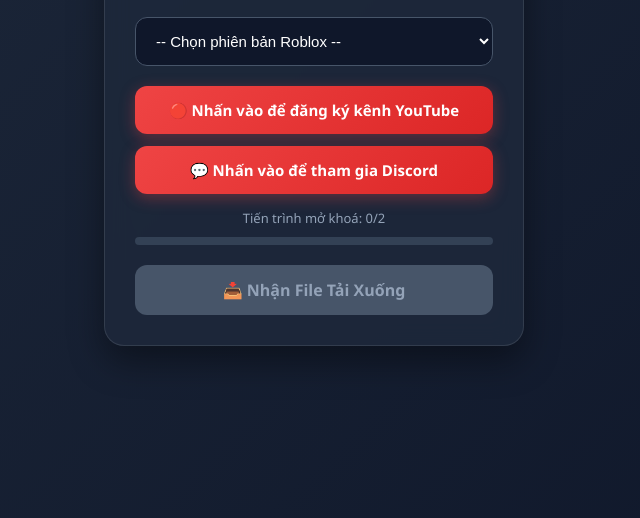
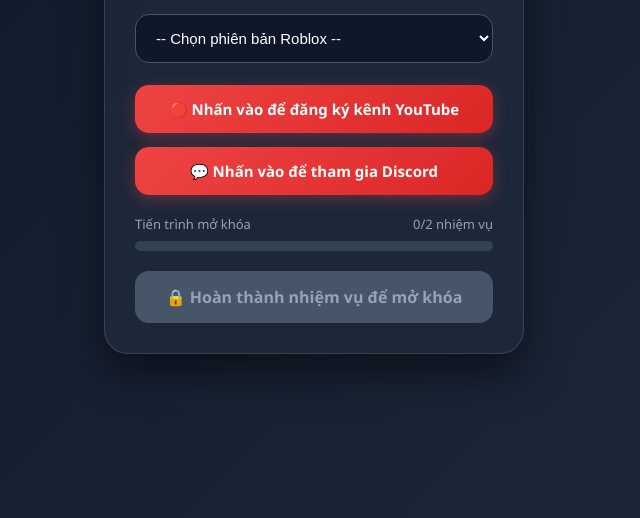
Before and after one commit to nguyengiabinh20111-debug/web-tai-filee, a plain HTML site: page index.html in a window 1280 px wide. Shown: the part 282-800 px from the top of the page, without its empty margins (326-966 px from the left). Drawn offline with Linux system fonts and the light colour scheme.

Commit message:
Update index.html

```diff
--- a/index.html
+++ b/index.html
@@ -8,7 +8,7 @@
         * { box-sizing: border-box; }
         body {
             font-family: 'Segoe UI', Tahoma, Geneva, Verdana, sans-serif;
-            background: linear-gradient(135deg, #1e293b, #0f172a);
+            background: linear-gradient(135deg, #0f172a, #1e293b);
             margin: 0;
             padding: 20px;
             display: flex;
@@ -18,36 +18,36 @@
             color: #fff;
         }
         .card {
-            background: rgba(30, 41, 59, 0.85);
-            backdrop-filter: blur(12px);
-            border: 1px solid rgba(255, 255, 255, 0.1);
+            background: rgba(30, 41, 59, 0.9);
+            backdrop-filter: blur(16px);
+            border: 1px solid rgba(255, 255, 255, 0.12);
             padding: 30px;
-            border-radius: 20px;
-            box-shadow: 0 15px 35px rgba(0,0,0,0.4);
+            border-radius: 24px;
+            box-shadow: 0 20px 40px rgba(0,0,0,0.5);
             width: 100%;
             max-width: 420px;
             text-align: center;
         }
         h2 {
             font-size: 24px;
-            margin-bottom: 5px;
+            margin-bottom: 8px;
             color: #f8fafc;
             font-weight: 700;
         }
         .subtitle {
             font-size: 13px;
             color: #94a3b8;
-            margin-bottom: 20px;
+            margin-bottom: 22px;
             text-transform: uppercase;
-            letter-spacing: 1px;
+            letter-spacing: 1.2px;
         }
         .select-group {
-            margin-bottom: 20px;
+            margin-bottom: 22px;
         }
         .select-box {
             width: 100%;
             padding: 14px 16px;
-            border-radius: 12px;
+            border-radius: 14px;
             border: 1px solid #475569;
             font-size: 15px;
             background: #0f172a;
@@ -56,40 +56,55 @@
             cursor: pointer;
             transition: all 0.3s ease;
         }
+        .select-box:focus {
+            border-color: #3b82f6;
+            box-shadow: 0 0 0 3px rgba(59, 130, 246, 0.25);
+        }
         .task-btn {
             display: flex;
             align-items: center;
             justify-content: center;
+            gap: 10px;
             background: linear-gradient(135deg, #ef4444, #dc2626);
             color: white;
             padding: 14px;
             border: none;
-            border-radius: 12px;
+            border-radius: 14px;
             width: 100%;
             font-size: 15px;
-            font-weight: bold;
+            font-weight: 600;
             cursor: pointer;
             text-decoration: none;
-            margin-bottom: 12px;
+            margin-bottom: 14px;
             transition: all 0.3s ease;
             box-shadow: 0 4px 15px rgba(239, 68, 68, 0.35);
+        }
+        .task-btn:hover {
+            transform: translateY(-2px);
+            box-shadow: 0 6px 20px rgba(239, 68, 68, 0.5);
         }
         .task-btn.completed {
             background: linear-gradient(135deg, #10b981, #059669);
             box-shadow: 0 4px 15px rgba(16, 185, 129, 0.35);
         }
-        .progress-text {
+        .progress-container {
+            margin: 20px 0;
+            text-align: left;
+        }
+        .progress-info {
+            display: flex;
+            justify-content: space-between;
             font-size: 13px;
             color: #94a3b8;
-            margin: 15px 0 10px 0;
+            margin-bottom: 8px;
+            font-weight: 500;
         }
         .progress-bar-container {
             width: 100%;
-            height: 8px;
+            height: 10px;
             background: #334155;
-            border-radius: 4px;
+            border-radius: 5px;
             overflow: hidden;
-            margin-bottom: 20px;
         }
         .progress-bar {
             width: 0%;
@@ -98,30 +113,34 @@
             transition: width 0.4s ease, background 0.4s ease;
         }
         .download-btn {
+            display: flex;
+            align-items: center;
+            justify-content: center;
+            gap: 10px;
             background: #475569;
             color: #94a3b8;
-            padding: 14px;
+            padding: 15px;
             border: none;
-            border-radius: 12px;
+            border-radius: 14px;
             width: 100%;
             font-size: 16px;
             font-weight: bold;
             cursor: not-allowed;
             text-decoration: none;
-            display: inline-block;
             transition: all 0.3s ease;
             pointer-events: none;
+            box-shadow: none;
         }
         .download-btn.active {
             background: linear-gradient(135deg, #22c55e, #16a34a);
             color: white;
             cursor: pointer;
             pointer-events: auto;
-            box-shadow: 0 4px 15px rgba(34, 197, 94, 0.35);
+            box-shadow: 0 4px 20px rgba(34, 197, 94, 0.4);
         }
         .download-btn.active:hover {
             transform: translateY(-2px);
-            box-shadow: 0 6px 20px rgba(34, 197, 94, 0.5);
+            box-shadow: 0 6px 25px rgba(34, 197, 94, 0.6);
         }
     </style>
 </head>
@@ -129,7 +148,7 @@
 
 <div class="card">
     <h2 id="titleText">Delta Roblox</h2>
-    <div class="subtitle">Kênh Cập Nhật Chính Thức</div>
+    <div class="subtitle">🔒 Hệ Thống Xác Thực Mở Khóa</div>
 
     <div class="select-group">
         <select id="versionSelect" class="select-box" onchange="updateInfo(this)">
@@ -139,25 +158,30 @@
         </select>
     </div>
 
-    <!-- Nút 1: YouTube -->
+    <!-- Nút số 1: YouTube -->
     <a href="https://youtube.com/@congdongscript?si=wdPztpaB3mqr2izj" target="_blank" class="task-btn" id="ytBtn" onclick="completeTask('yt')">
         🔴 Nhấn vào để đăng ký kênh YouTube
     </a>
 
-    <!-- Nút 2: Discord -->
+    <!-- Nút số 2: Discord -->
     <a href="https://discord.gg/dFGDzvChZ" target="_blank" class="task-btn" id="dcBtn" onclick="completeTask('dc')">
         💬 Nhấn vào để tham gia Discord
     </a>
 
-    <!-- Tiến trình -->
-    <div class="progress-text" id="progressText">Tiến trình mở khoá: 0/2</div>
-    <div class="progress-bar-container">
-        <div class="progress-bar" id="progressBar"></div>
+    <!-- Thanh tiến trình -->
+    <div class="progress-container">
+        <div class="progress-info">
+            <span>Tiến trình mở khóa</span>
+            <span id="progressText">0/2 nhiệm vụ</span>
+        </div>
+        <div class="progress-bar-container">
+            <div class="progress-bar" id="progressBar"></div>
+        </div>
     </div>
 
-    <!-- Nút tải file (Bị khóa ban đầu) -->
+    <!-- Nút tải file -->
     <a id="downloadBtn" href="#" class="download-btn" onclick="checkDownload(event)">
-        📥 Nhận File Tải Xuống
+        🔒 Hoàn thành nhiệm vụ để mở khóa
     </a>
 </div>
 
@@ -176,13 +200,15 @@
     function completeTask(type) {
         if(type === 'yt' && !ytDone) {
             ytDone = true;
-            document.getElementById("ytBtn").classList.add("completed");
-            document.getElementById("ytBtn").innerHTML = "✅ Đã đăng ký kênh YouTube";
+            let yt = document.getElementById("ytBtn");
+            yt.classList.add("completed");
+            yt.innerHTML = "✅ Đã đăng ký kênh YouTube thành công";
         }
         if(type === 'dc' && !dcDone) {
             dcDone = true;
-            document.getElementById("dcBtn").classList.add("completed");
-            document.getElementById("dcBtn").innerHTML = "✅ Đã tham gia Discord";
+            let dc = document.getElementById("dcBtn");
+            dc.classList.add("completed");
+            dc.innerHTML = "✅ Đã tham gia Discord thành công";
         }
 
         updateProgress();
@@ -190,7 +216,7 @@
 
     function updateProgress() {
         let count = (ytDone ? 1 : 0) + (dcDone ? 1 : 0);
-        document.getElementById("progressText").innerText = "Tiến trình mở khoá: " + count + "/2";
+        document.getElementById("progressText").innerText = count + "/2 nhiệm vụ";
 
         let percent = (count / 2) * 100;
         let bar = document.getElementById("progressBar");
@@ -200,22 +226,21 @@
             bar.style.background = "#22c55e";
             let btn = document.getElementById("downloadBtn");
             btn.classList.add("active");
-            btn.innerText = "🚀 Tải Xuống Ngay";
+            btn.innerHTML = "🚀 Nhận Link Tải File Ngay";
         }
     }
 
     function checkDownload(e) {
         if(!ytDone || !dcDone) {
             e.preventDefault();
-            alert("Vui lòng hoàn thành đăng ký YouTube và tham gia Discord trước để mở khóa nút tải!");
+            alert("⚠️ Bạn chưa hoàn thành đủ 2 nhiệm vụ (Đăng ký YouTube và Tham gia Discord)!");
             return;
         }
         if(selectedFileUrl === "#") {
             e.preventDefault();
-            alert("Vui lòng chọn phiên bản Roblox ở trên trước nhé!");
+            alert("⚠️ Vui lòng chọn phiên bản Roblox ở menu phía trên trước nhé!");
             return;
         }
-        // Cho phép chuyển hướng tải file
         window.location.href = selectedFileUrl;
     }
 </script>
```
